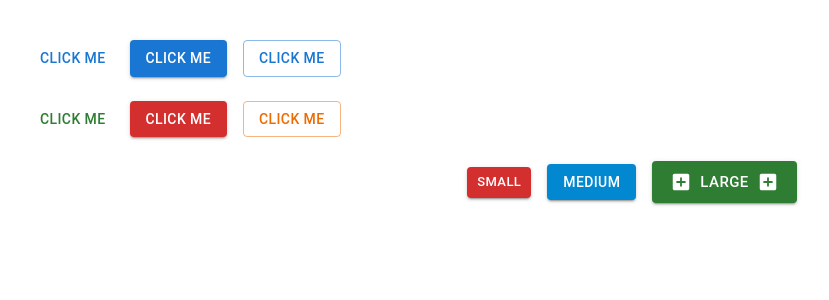
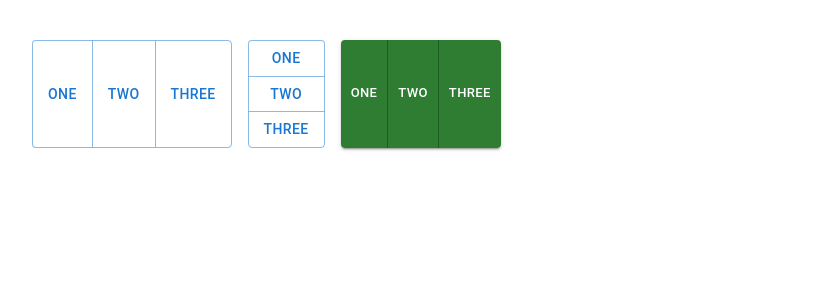
Before and after one commit to gokhanSucsuz/React-materialUI-lessons, a React (Vite) app: page / in a window 1280 px wide. Shown: the top 300 px of the page, without its empty margins (8-837 px from the left). Built offline with nearby package versions, Linux system fonts and the light colour scheme.

Commit message:
button group added

```diff
--- a/src/App.tsx
+++ b/src/App.tsx
@@ -1,12 +1,15 @@
 import "./App.css";
-import LessonButton from "./components/LessonButton";
+import LessonButtonGroup from "./components/LessonButtonGroup";
+
+// import LessonButton from "./components/LessonButton";
 // import { LessonTypography } from "./components/LessonTypography";
 
 function App() {
 	return (
 		<>
 			{/* <LessonTypography /> */}
-			<LessonButton />
+			{/* <LessonButton /> */}
+			<LessonButtonGroup />
 		</>
 	);
 }
--- /dev/null
+++ b/src/components/LessonButtonGroup.tsx
@@ -0,0 +1,30 @@
+import React from "react";
+import { Stack, Button, ButtonGroup } from "@mui/material";
+
+const LessonButtonGroup = () => {
+	return (
+		<Stack spacing={{ xs: 1, sm: 2 }} direction="row" flexWrap="wrap">
+			<ButtonGroup variant="outlined">
+				<Button>One</Button>
+				<Button>Two</Button>
+				<Button>Three</Button>
+			</ButtonGroup>
+			<ButtonGroup variant="outlined" orientation="vertical">
+				<Button>One</Button>
+				<Button>Two</Button>
+				<Button>Three</Button>
+			</ButtonGroup>
+			<ButtonGroup
+				variant="contained"
+				orientation="horizontal"
+				size="small"
+				color="success">
+				<Button>One</Button>
+				<Button>Two</Button>
+				<Button>Three</Button>
+			</ButtonGroup>
+		</Stack>
+	);
+};
+
+export default LessonButtonGroup;
```
